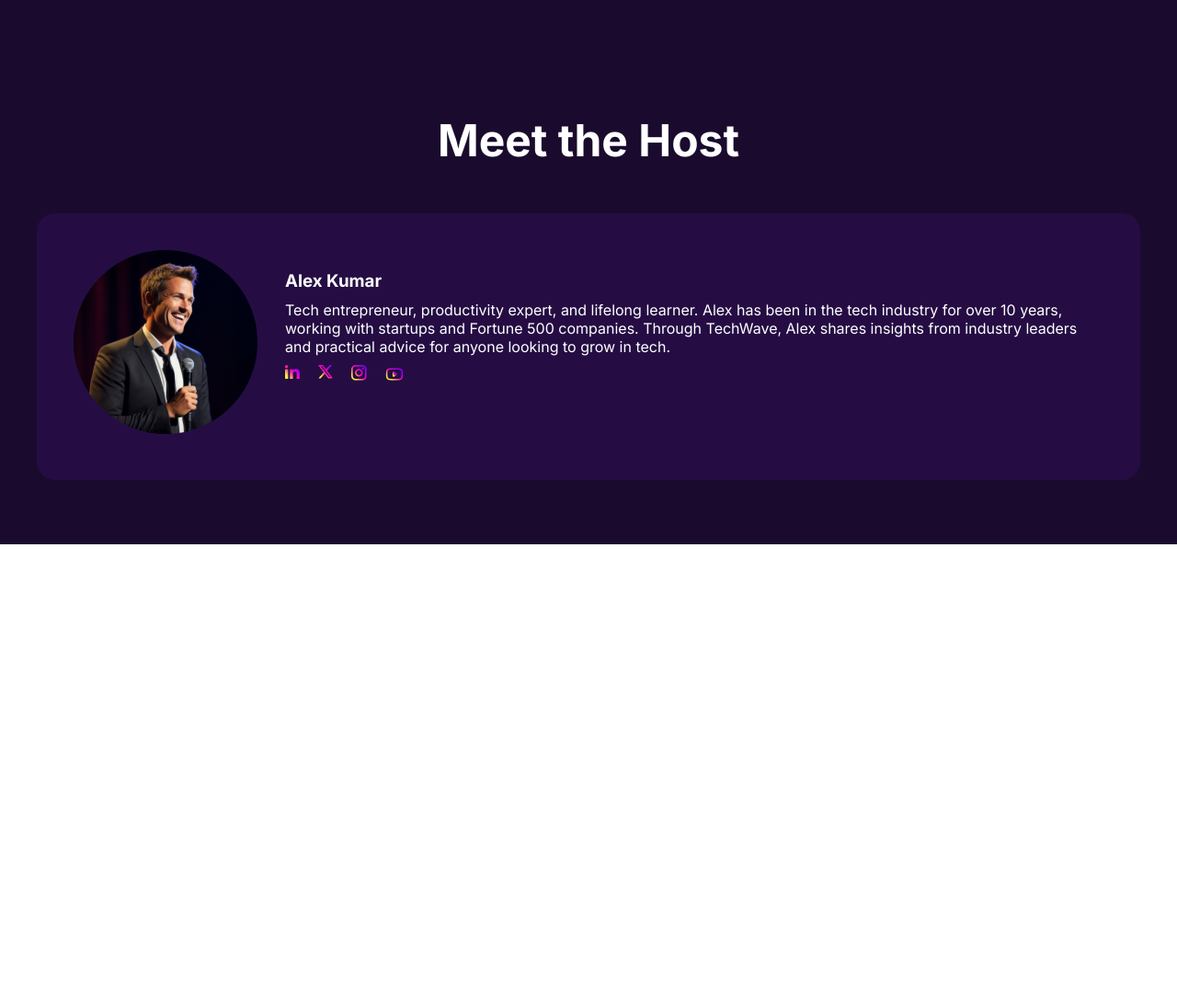
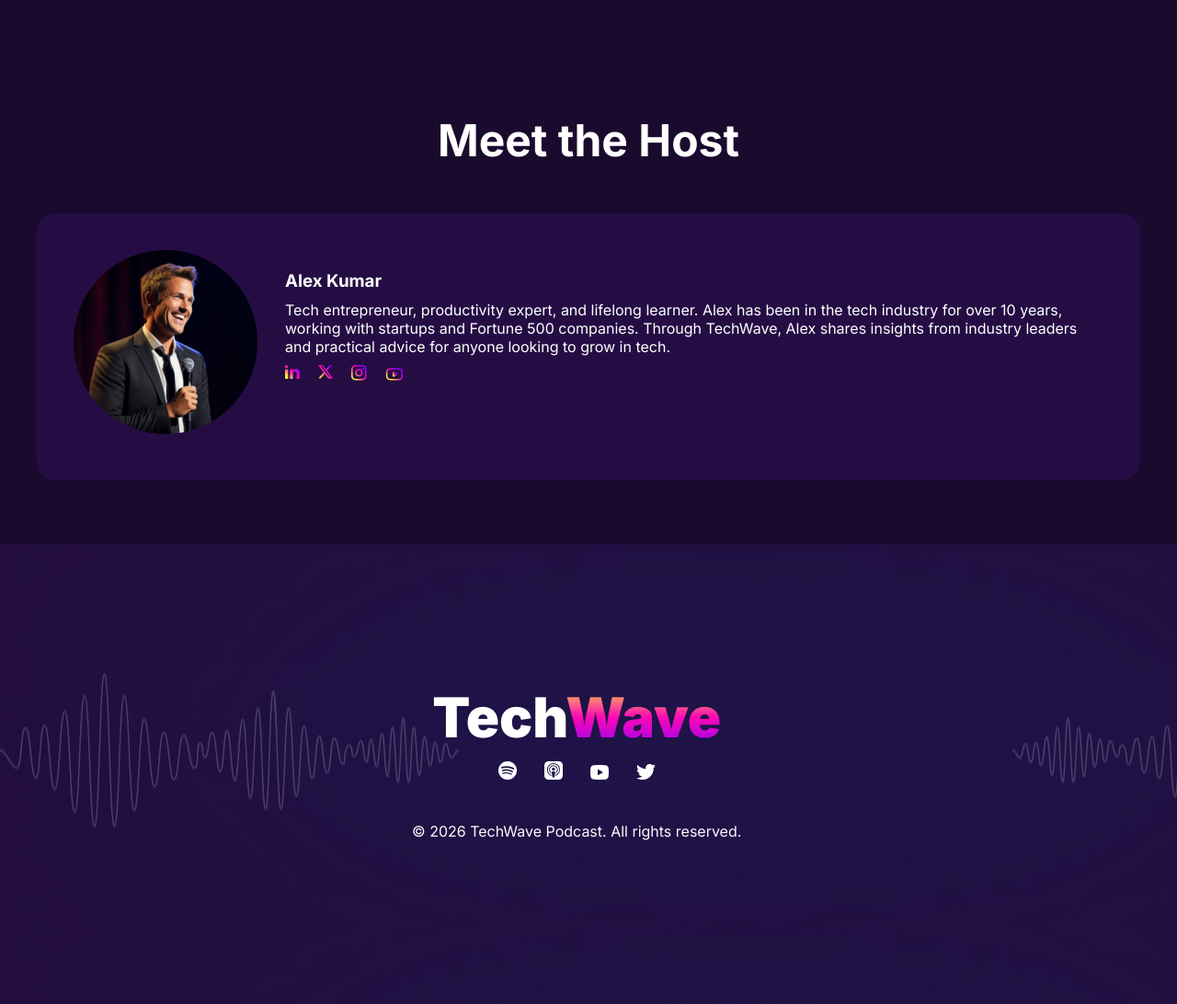
Before and after one commit to MdAminulHoque73/assignment--02-ph, a plain HTML site: page index.html in a window 1280 px wide. Shown: the part 2987-4079 px from the top of the page at 92% size. Before the commit the page ends 3579 px from the top, so only its background shows below. Drawn offline with Linux system fonts and the light colour scheme.

Commit message:
added footer scetion

```diff
--- a/index.html
+++ b/index.html
@@ -198,6 +198,30 @@
          </div>
       </div>
 
+      <!-- footer section -->
+
+
+      <footer>
+        <div class="footer">
+
+          <div class="footer-info">
+            <h1><span>Tech</span><span class="gradient-text">Wave</span></h1>
+            <div class="social">
+              <ul class="display-flex">
+                <li><img src="images/spotify.png" alt=""  t></li>
+                <li><img src="images/apple-podcast.png" alt=""></li>
+                <li><img src="images/youtube-podcast.png" alt=""></li>
+                <li><img src="images/twitter.png" alt=""></li>
+              </ul>
+
+              <p>© 2026 TechWave Podcast. All rights reserved.</p>
+
+          </div>
+
+          </div>
+        </div>
+      </footer>
+
 
 </body>
 </html>
--- a/style.css
+++ b/style.css
@@ -20,7 +20,8 @@
   align-items: center;
 }
 
-.brand span {
+.brand span,
+.footer-info {
   color: white;
 }
 
@@ -361,3 +362,45 @@
   border-radius: 50px;
   list-style: none;
 }
+
+.footer {
+
+  width: 100%;
+  min-height: 500px;
+  background: url("images/footer-bg.png");
+  position: relative;
+  display: flex;
+  align-items: center;
+  justify-content: center;
+  text-align: center;
+}
+
+.footer-info {
+  position: absolute;
+  color: white;
+  left: 35%;
+  transform: translate(-0%, -0%);
+}
+
+.footer-info ul {
+  list-style: none;
+  gap: 30px;
+  margin: 30px 0;
+  justify-content: center;
+
+}
+
+.footer *  {
+  line-height: 32px;
+}
+
+.footer-info h1 {
+  font-size: 60px;
+  font-weight: 900;
+  /* margin-left: 30%; */
+}
+
+.footer-info p {
+  color: rgba(250, 250, 250, 1);
+  font-weight: 400;
+}
```
